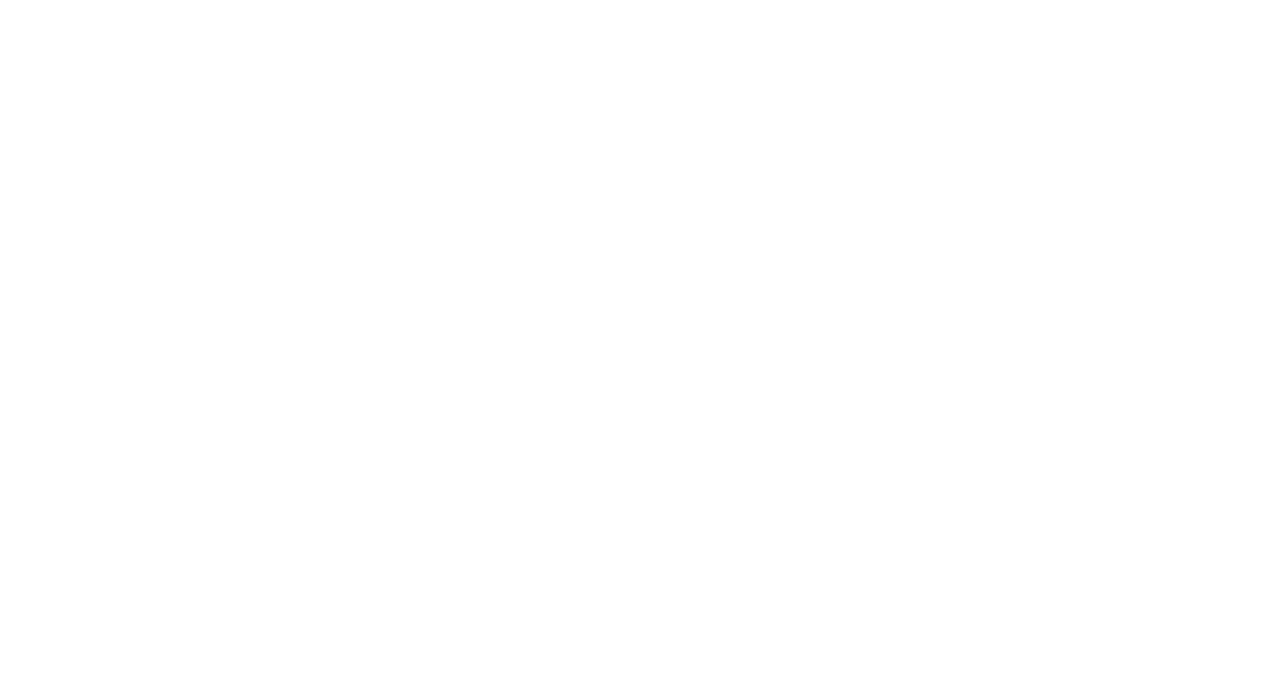
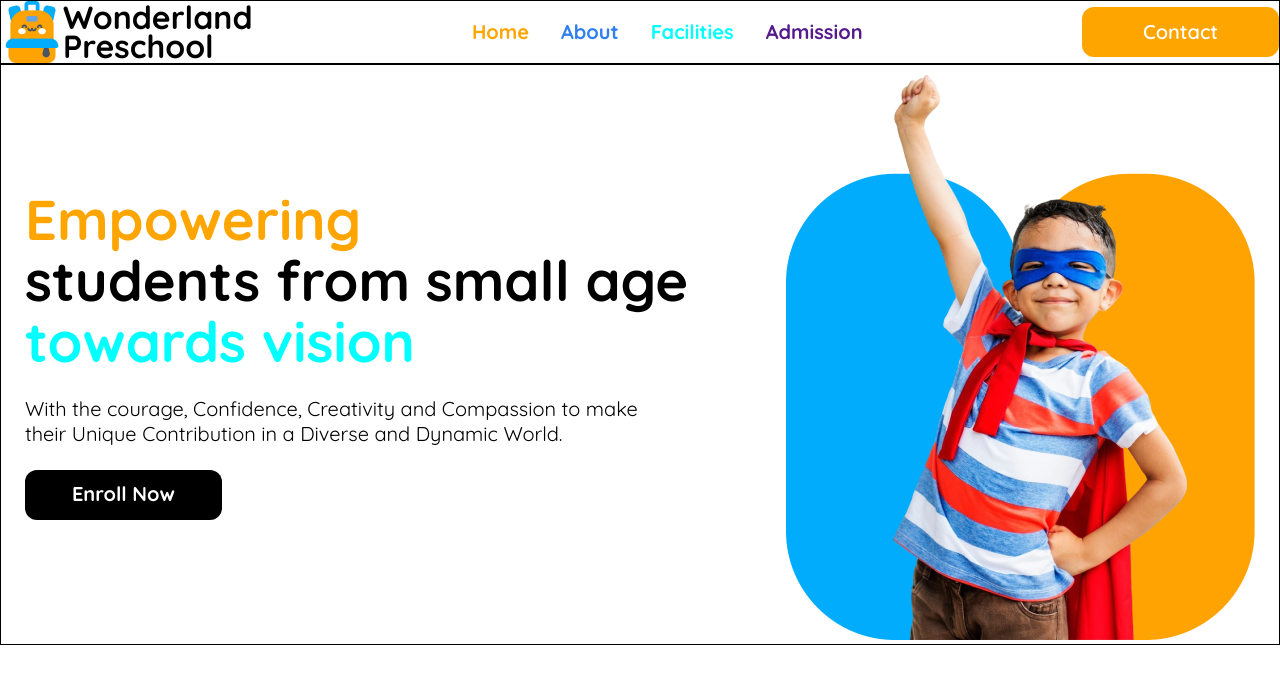
Before and after one commit to nrcissus/assignment-2, a plain HTML site: page index.html in a window 1280 px wide. Drawn offline with Linux system fonts and the light colour scheme.

Commit message:
Navigation and Banner Added with responsiveness also added

```diff
--- a/index.html
+++ b/index.html
@@ -1,16 +1,72 @@
 <!DOCTYPE html>
 <html lang="en">
+
 <head>
     <meta charset="UTF-8">
     <meta name="viewport" content="width=device-width, initial-scale=1.0">
     <title>Wonderland Preschool</title>
     <link rel="stylesheet" href="styles/style.css">
 </head>
-<body>
-    <header></header>
 
-    <body></body>
+<body class="quicksand margin-lr">
+    <header>
+        <!--Navigation-->
+        <section>
+            <div class="navigation">
+                <div class="logo">
+                    <img src="./assets/logo.png" alt="">
+                    <h1>Wonderland <br> Preschool</h1>
+                </div>
 
-    <footer></footer>
+                <div class="menu">
+                    <ul>
+                        <li><a class="orange" href="">Home</a></li>
+                        <li><a class="sky-blue" href="">About</a></li>
+                        <li><a class="cyan" href="">Facilities</a></li>
+                        <li><a class="indgo" href="">Admission</a></li>
+                    </ul>
+                </div>
+
+                <div class="hamburger-menu">
+                    <span></span>
+                    <span></span>
+                    <span></span>
+                </div>
+
+                <div class="button-1">
+                    <button class="contact-btn quicksand">Contact</button>
+                </div>
+            </div>
+        </section>
+
+        <!--Banner-->
+        <section class="banner-container">
+            <div class="banner">
+                <h1>
+                    <span class="orange">Empowering </span>
+                    <br> students from small age <br>
+                    <span class="cyan">towards vision</span>
+                </h1>
+                <p>With the courage, Confidence, Creativity and Compassion to make <br> their Unique Contribution in a
+                    Diverse and Dynamic World.</p>
+                <button class="enroll-btn quicksand">Enroll Now</button>
+            </div>
+
+            <div class="banner-img">
+                <img src="./assets/hero-kids.png" alt="">
+            </div>
+        </section>
+    </header>
+
+    <body>
+        <!--Standard Curriculum-->
+
+        <!--Our Stories-->
+    </body>
+
+    <footer>
+        <!--Footer-->
+    </footer>
 </body>
+
 </html>
--- a/styles/style.css
+++ b/styles/style.css
@@ -1,8 +1,256 @@
 @import url('https://fonts.googleapis.com/css2?family=Quicksand:wght@300..700&display=swap');
 
-.quicksand-global {
+.quicksand {
     font-family: "Quicksand", serif;
     font-optical-sizing: auto;
     font-weight: 400;
     font-style: normal;
   }
+
+* {
+    margin: 0px;
+    padding: 0px;
+    box-sizing: border-box;
+}
+
+/* .margin-lr {
+    margin: 0px 141px 0px 141px;
+} */
+
+
+  /* Shared Style */
+
+.orange {
+    color: orange;
+}
+
+.sky-blue {
+    color: #2F80ED;
+}
+
+.cyan {
+    color: Cyan;
+}
+
+.indigo {
+    color: rgba(93, 88, 239, 1);
+}
+
+
+
+                                        /* Header Style */
+     /* Navigation */
+section {
+    border: 1px solid black;
+}
+
+.navigation { /* Parent */
+    display: flex;
+    justify-content: space-between;
+}
+
+.logo {
+    display: flex;
+    justify-content: center;
+    align-items: center;
+}
+
+.logo img {
+    width: 62px;
+    height: 62px;
+}
+
+.navigation h1 {
+    max-width: 100%;
+    font-size: 2rem;
+    font-weight: 700;
+    line-height: 1.8rem;
+}
+
+.menu { /* Center Menu item  */
+    display: flex;
+    justify-content: center;
+    align-items: center;
+    width: 100px;
+}
+
+.menu > ul > li { /* Nav */
+    display: flex;
+    justify-content: space-between;
+    /* flex-direction: row; */
+}
+
+ul { /* Remove Bullets */
+    display: flex;
+    list-style-type: none;
+    padding: 0px;
+    gap: 32px;
+    /* font-size: 1.25rem;
+    font-weight: 700;
+    line-height: 1.8rem; */
+}
+
+ul li a { /* Remove Underline */
+    text-decoration: none;
+    font-size: 1.25rem;
+    font-weight: 700;
+    line-height: 1.8rem;
+}
+
+.hamburger-menu { /* Hamburger Menu */
+    display: none;
+    flex-direction: column;
+    cursor: pointer;
+}
+
+.hamburger-menu span {
+    height: 3px;
+    width: 25px;
+    background-color: black;
+    margin: 4px 0px;
+    border-radius: 5px;
+}
+
+.button-1 {
+    display: flex;
+    justify-content: center;
+    align-items: center;
+}
+
+.contact-btn {
+    width: 197px;
+    height: 50px;
+    padding: 10px 60px;
+    border-radius: 12px;
+    border: none;
+    color: white;
+    background-color: orange;
+    font-size: 1.25rem;
+    font-weight: 600;
+    line-height: 1.8rem;
+}
+
+    /* Banner */
+.banner-container { /* Parent */
+    display: flex;
+    justify-content: space-around;
+    align-items: center;
+    gap: 50px;
+}
+
+.banner > h1 {
+    max-width: 100%;
+    font-size: 3.5rem;
+    font-weight: 700;
+    line-height: 3.8rem;
+    color: black;
+
+}
+
+.banner > p {
+    font-size: 1.25rem;
+    font-weight: 400;
+    margin: 24px 0px;
+}
+
+.banner-img {
+    max-width: 100%;
+}
+
+.banner-img img {
+    width: 100%;
+    height: auto;
+}
+
+.enroll-btn {
+    width: 197px;
+    height: 50px;
+    font-size: 1.25rem;
+    font-weight: 700;
+    line-height: 1.8rem;
+    padding: 10px 10px;
+    border-radius: 12px;
+    border: none;
+    color: white;
+    background-color: black;
+}
+
+
+
+
+
+
+        /* Responsive */
+
+/* Mobile Device */
+@media screen and (max-width: 576px) {
+    .menu {
+        display: none;
+        flex-direction: column;
+        width: 100%;
+        position: absolute;
+        top: 60px;
+        left: 0px;
+        background-color: white;
+        padding: 10px 0px;
+    }
+
+    .menu ul {
+        flex-direction: column;
+        gap: 10px;
+    }
+
+    .logo img {
+        margin: 16px 0px 16px 16px;
+    }
+
+    .hamburger-menu {
+        margin: 16px 16px 16px 0px;
+    }
+
+    .navigation {
+        align-items: center;
+    }
+
+    .navigation h1 {
+        display: none;
+    }
+
+    .hamburger-menu {
+        display: flex;
+    }
+
+    .menu.active {
+        display: flex;
+    }
+
+    .banner-container {
+        flex-direction: column-reverse;
+        align-items: center;
+        text-align: center;
+    }
+
+    .banner {
+        max-width: 100%;
+    }
+
+    .banner > h1 { /* Adjusting Font Size */
+        font-size: 2.5rem;
+        line-height: 2.8rem;
+    }
+
+    .banner-img {
+        max-width: auto;
+    }
+
+    .button-1 {
+        display: none; /* Hide button */
+    }
+}
+
+
+/* Tablet Device */
+
+
+
+/* Desktop Device */
```
